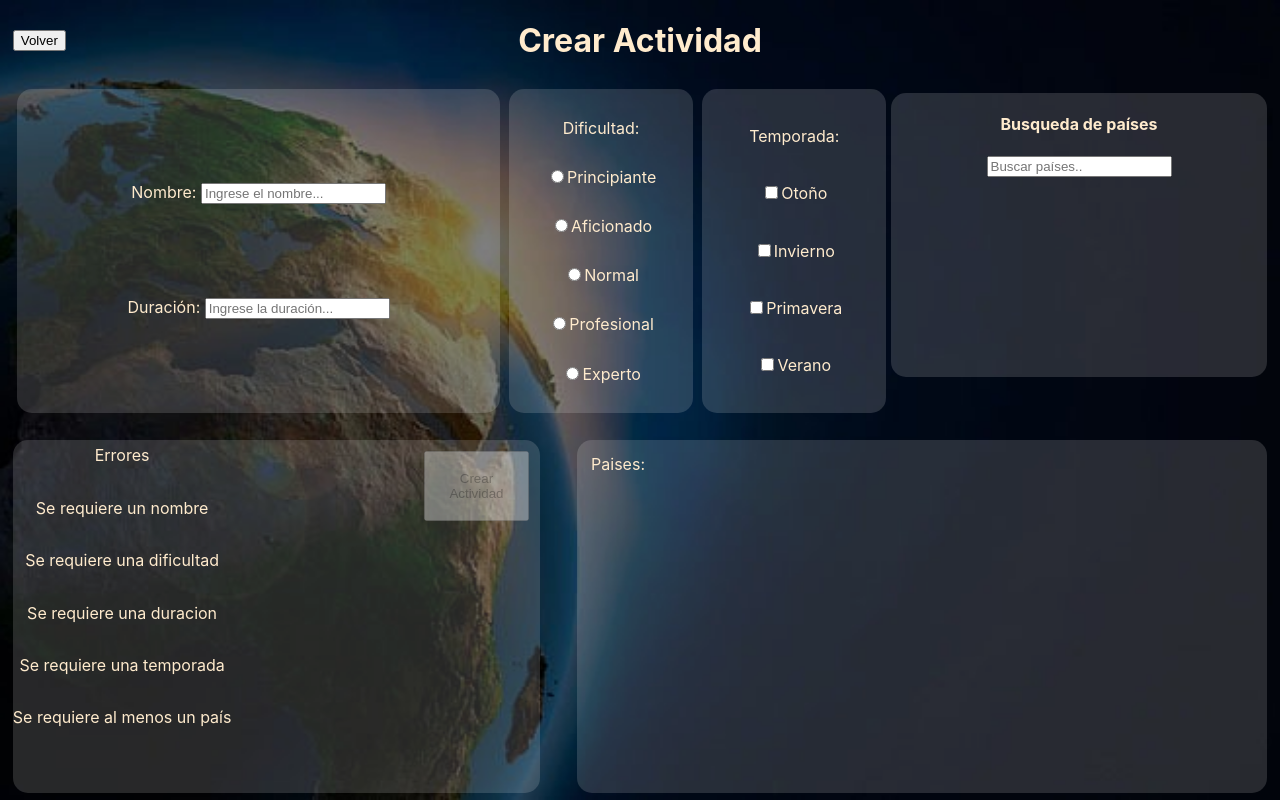
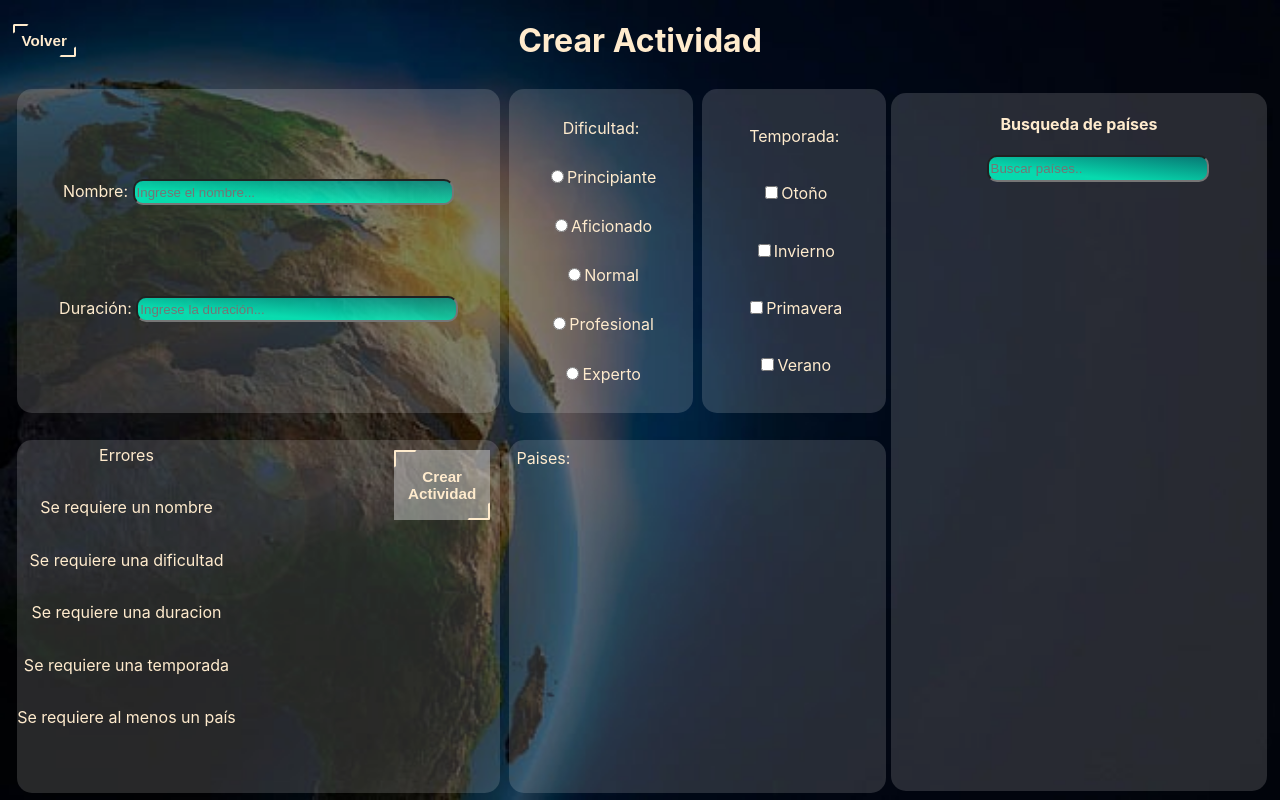
Before and after one commit to DHB1985/clientPICoutry, a React (Create React App) app: page /activity in a window 1280 px wide. Built offline with nearby package versions, Linux system fonts and the light colour scheme.

Commit message:
20211220 1903

```diff
--- a/src/components/Card/Card.jsx
+++ b/src/components/Card/Card.jsx
@@ -12,7 +12,7 @@ const CountryCard = ({ imgflag, name, continent, population, id }) => {
         <img src={imgflag} alt="Not Found" className={styles.imgFlag} />
       </div>
       <div className={styles.dataContent}>
-          <label>{name}</label>
+          <label className={styles.countryName}>{name}</label>
         <div className={styles.cardInfo}>
           <label>Continente: {continent}</label>
           {/* <label> </label>  */}
--- a/src/components/Card/Card.module.css
+++ b/src/components/Card/Card.module.css
@@ -46,9 +46,9 @@ a:hover{
     text-decoration: none;
     color: red;
 }
-.dataContent label{
+/* .dataContent label{
     font-size: 15px;
-}
+} */
 
 .cardInfo{
     display: flex;
@@ -59,5 +59,10 @@ a:hover{
 }
 
 .cardInfo label{
-    font-size: 15px;
+    font-size: 90%;
 }
+
+.countryName{
+    font-weight: bold;
+    font-size: 100%;
+}
--- a/src/components/CountryDetail/CountryDetail.jsx
+++ b/src/components/CountryDetail/CountryDetail.jsx
@@ -32,7 +32,7 @@ const CountryDetail = () => {
       <div className={styles.countryDetailBox}>
         <div className={styles.countryDetailTitleBox}>
           <Link to="/home">
-            <button>HOME</button>
+            <button className={styles.buttonHome + " " + styles.type3}>HOME</button>
           </Link>
 
           <h1>{country.name}</h1>
--- a/src/components/CreateActivity/CreateActivity.jsx
+++ b/src/components/CreateActivity/CreateActivity.jsx
@@ -180,7 +180,9 @@ const CreateActivity = () => {
     <div className={styles.contentBox}>
       <div className={styles.activityTitleBox}>
         <Link to="/home">
-          <button>Volver</button>
+          <button className={styles.buttonHome + " " + styles.type3}>
+            Volver
+          </button>
         </Link>
         <h1>Crear Actividad</h1>
       </div>
@@ -201,6 +203,7 @@ const CreateActivity = () => {
                   value={input.name}
                   onChange={(e) => handleChangeIntegrated(e)}
                   placeholder="Ingrese el nombre..."
+                  className={styles.inputNameDur}
                 />
               </div>
               <div>
@@ -214,6 +217,7 @@ const CreateActivity = () => {
                   value={input.duration}
                   onChange={(e) => handleChangeIntegrated(e)}
                   placeholder="Ingrese la duración..."
+                  className={styles.inputNameDur}
                 />
               </div>
             </div>
@@ -222,22 +226,37 @@ const CreateActivity = () => {
 
             <SelectSeason handleCheckSeason={handleCheckSeason} />
           </form>
+
           <SearchCountryActivity
             handleSelectCountries={handleSelectCountries}
+            className={styles.searchBar}
           />
         </div>
         <div className={styles.activityFooter}>
           <div className={styles.errorsListBtn}>
             <ErrorsList errors={errors} />
 
+            {habilButton ? (
               <button
                 type="submit"
                 disabled={habilButton}
                 key="submitFormButton"
                 form="createActivity"
+                className={styles.habilitationBtn+ " " + styles.type3}
               >
                 Crear Actividad
               </button>
+            ) : (
+              <button
+                type="submit"
+                disabled={habilButton}
+                key="submitFormButton"
+                form="createActivity"
+                className={styles.buttonHome + " " + styles.type3}
+              >
+                Crear Actividad
+              </button>
+            )}
           </div>
           <div className={styles.countriesToAdd}>
             <label>Paises:</label>
@@ -254,13 +273,14 @@ const CreateActivity = () => {
                       width="15px"
                       height="15px"
                     />
-                    {element}
+                    <p>{element}</p>
                     <button
                       onClick={(event) => hanldeDeleteCountrie(event)}
                       key={element}
                       value={input.countries[index]}
                       id={element}
                       name={input.countriesFlags[index]}
+                      className={styles.deleteCountry}
                     >
                       x
                     </button>
--- a/src/components/CreateActivity/CreateActivity.module.css
+++ b/src/components/CreateActivity/CreateActivity.module.css
@@ -109,23 +109,21 @@
   .activityFooter {
     display: flex;
     flex-direction: row;
-    justify-content: space-between;
+    justify-content: space-around;
     flex-shrink: 0;
     height: 50%;
-    width: 100%;
+    width: 70%;
   }
   .errorsListBtn {
     display: flex;
     flex-direction: row;
     justify-content: space-between;
     flex-shrink: 0;
-    width: 42%;
+    width: 55%;
     height: 98%;
     background-color: rgba(255, 255, 255, 0.15);
     border-radius: 15px;
   }
-
-
 
   .errorsListBtn button {
     display: flex;
@@ -143,7 +141,7 @@
     align-items: flex-start;
     justify-content: flex-start;
     flex-shrink: 0;
-    width: 55%;
+    width: 43%;
     height: 98%;
     background-color: rgba(255, 255, 255, 0.15);
     border-radius: 15px;
@@ -160,8 +158,8 @@
     justify-content: flex-start;
     align-items: flex-start;
     flex-shrink: 0;
-    width: 60%;
-    height: 90%;
+    width: 80%;
+    height: 98%;
     margin: 2% 2% 2% 2%;
   }
 
@@ -169,6 +167,164 @@
     display: flex;
     margin: 2% 2% 2% 2%;
     flex-shrink: 0;
-    width: 30%;
+    width: 45%;
   }
+
+  .buttonHome {
+    display: flex;
+    justify-content: center;
+    align-items: center;
+    flex-shrink: 0;
+    width: 50%;
+    height: 33px;
+    position: relative;
+    padding: 1% 1%;
+    border: none;
+    background-color: transparent;
+    cursor: pointer;
+    outline: none;
+    font-size:95%;
+    font-weight: bold;
+    /* margin: 1em 0.8em; */
+  }
+  .buttonHome.type3 {
+    color: blanchedalmond;
+  }
+  .buttonHome.type3.type3::after,
+  .buttonHome.type3.type3::before {
+    content: "";
+    display: block;
+    position: absolute;
+    width: 20%;
+    height: 20%;
+    border: 2px solid;
+    transition: all 0.6s ease;
+    border-radius: 2px;
+  }
+  .buttonHome.type3.type3::after {
+    bottom: 0;
+    right: 0;
+    border-top-color: transparent;
+    border-left-color: transparent;
+    border-bottom-color: blanchedalmond;
+    border-right-color: blanchedalmond;
+  }
+  .buttonHome.type3.type3::before {
+    top: 0;
+    left: 0;
+    border-bottom-color: transparent;
+    border-right-color: transparent;
+    border-top-color: blanchedalmond;
+    border-left-color: blanchedalmond;
+  }
+  .buttonHome.type3.type3:hover:after,
+  .buttonHome.type3.type3:hover:before {
+    border-bottom-color: blanchedalmond;
+    border-right-color: blanchedalmond;
+    border-top-color: blanchedalmond;
+    border-left-color: blanchedalmond;
+    width: 100%;
+    height: 100%;
+  }
+
+  .searchBar{
+    display: flex;
+    flex-direction: column;
+    align-items: center;
+    justify-content: flex-start;
+    flex-shrink: 0;
+    /* width: 98%; */
+    /* height: 194%; */
+
 }
+
+.inputNameDur{
+  border-radius: 10px;
+  height: 20px;
+  width: 65%;
+  background: linear-gradient(to top right, #00ffc8d2 30%,#018a83d2 100%, transparent);
+}
+
+.deleteCountry{
+  display: flex;
+  align-items: center;
+  justify-content: space-around;
+  padding: 0px;
+border:1px;
+  border-radius: 50%;
+  width: 15px;
+  height: 15px;
+}
+
+.deleteCountry:hover{
+  background: linear-gradient(0deg, #4682b4 30%,#70b4eb 100%, transparent);
+}
+
+.countriesActivityList span {
+  display: flex;
+  align-items: center;
+  justify-content: space-between;
+  width: 98%;
+}
+
+.countriesActivityList p {
+  padding: 0px;
+  margin: 0px;
+}
+.habilitationBtn{
+  display: flex;
+    justify-content: center;
+    align-items: center;
+    flex-shrink: 0;
+    width: 50%;
+    height: 33px;
+    position: relative;
+    padding: 1% 1%;
+    border: none;
+    background-color: rgba(205, 205, 205, 0.5);
+    cursor: pointer;
+    outline: none;
+    font-size:95%;
+    font-weight: bold;
+}
+
+.habilitationBtn.type3 {
+  color: blanchedalmond;
+}
+.habilitationBtn.type3.type3::after,
+.habilitationBtn.type3.type3::before {
+  content: "";
+  display: block;
+  position: absolute;
+  width: 20%;
+  height: 20%;
+  border: 2px solid;
+  transition: all 0.6s ease;
+  border-radius: 2px;
+}
+.habilitationBtn.type3.type3::after {
+  bottom: 0;
+  right: 0;
+  border-top-color: transparent;
+  border-left-color: transparent;
+  border-bottom-color: blanchedalmond;
+  border-right-color: blanchedalmond;
+}
+.habilitationBtn.type3.type3::before {
+  top: 0;
+  left: 0;
+  border-bottom-color: transparent;
+  border-right-color: transparent;
+  border-top-color: blanchedalmond;
+  border-left-color: blanchedalmond;
+}
+.habilitationBtn.type3.type3:hover:after,
+.habilitationBtn.type3.type3:hover:before {
+  border-bottom-color: blanchedalmond;
+  border-right-color: blanchedalmond;
+  border-top-color: blanchedalmond;
+  border-left-color: blanchedalmond;
+  width: 100%;
+  height: 100%;
+}
+}
--- a/src/components/CreateActivity/SearchCountryActivity/SearchCountryActivity.jsx
+++ b/src/components/CreateActivity/SearchCountryActivity/SearchCountryActivity.jsx
@@ -36,6 +36,7 @@ const SearchCountryActivity = ({ handleSelectCountries }) => {
                 name={element.imgflag}
                 id={element.id}
                 key={element.id}
+                className={styles.countryBtn}
               >
                 <img
                   src={element.imgflag}
@@ -63,6 +64,7 @@ const SearchCountryActivity = ({ handleSelectCountries }) => {
           id='SearchInput'
           placeholder="Buscar países.."
           onChange={handleChange}
+          className={styles.inputBar}
         />
       {searchList()}
       </div>
--- a/src/components/CreateActivity/SearchCountryActivity/SearchCountryActivity.module.css
+++ b/src/components/CreateActivity/SearchCountryActivity/SearchCountryActivity.module.css
@@ -4,6 +4,23 @@
     align-items: center;
     justify-content: flex-start;
     flex-shrink: 0;
+    width: 98%;
+    height: 194%;
+}
+
+.countryBtn{
+  border-radius: 10px;
+  background: linear-gradient(to top right, #00ffc8d2 30%,#018a83d2 100%, transparent);
+
+  font-size:90%;
+}
+
+.inputBar{
+  border-radius: 10px;
+  height: 27px;
+  width: 120%;
+
+  background: linear-gradient(to top right, #00ffc8d2 30%,#018a83d2 100%, transparent);
 }
 
 .countriesListBtn {
@@ -12,6 +29,8 @@
   align-items: center;
   justify-content: flex-start;
   flex-shrink: 0;
+  width: 120%;
+  height: 27px;
 }
 
 .countriesListBtn button{
--- a/src/components/LandingPage/LandingPage.jsx
+++ b/src/components/LandingPage/LandingPage.jsx
@@ -8,7 +8,7 @@ const LandingPage = () => {
     <div className={styles.landingPage}>
       <h1>Bienvenidos</h1>
       <Link to="/home">
-        <button className={styles.buttonLanding}>Ingresar</button>
+        <button className={styles.buttonLanding+ " "+ styles.type3}>Ingresar</button>
       </Link>
     </div>
   );
--- a/src/components/PageNotFound/PageNotFound.jsx
+++ b/src/components/PageNotFound/PageNotFound.jsx
@@ -10,7 +10,7 @@ return (
         <span>
             Error 404 Page not found
         </span>
-        <Link to="/home"><button>HOME</button></Link>
+        <Link to="/home"><button className={styles.buttonHome + " " + styles.type3}>HOME</button></Link>
     </div>
 )
 }
```
Also changed, not shown: src/components/CountryDetail/CountryDetail.module.css (+58 -0 lines), src/components/LandingPage/LandingPage.module.css (+57 -1 lines), src/components/PageNotFound/PageNotFound.module.css (+64 -0 lines). Lines whose indentation alone changed are shown as unchanged.
